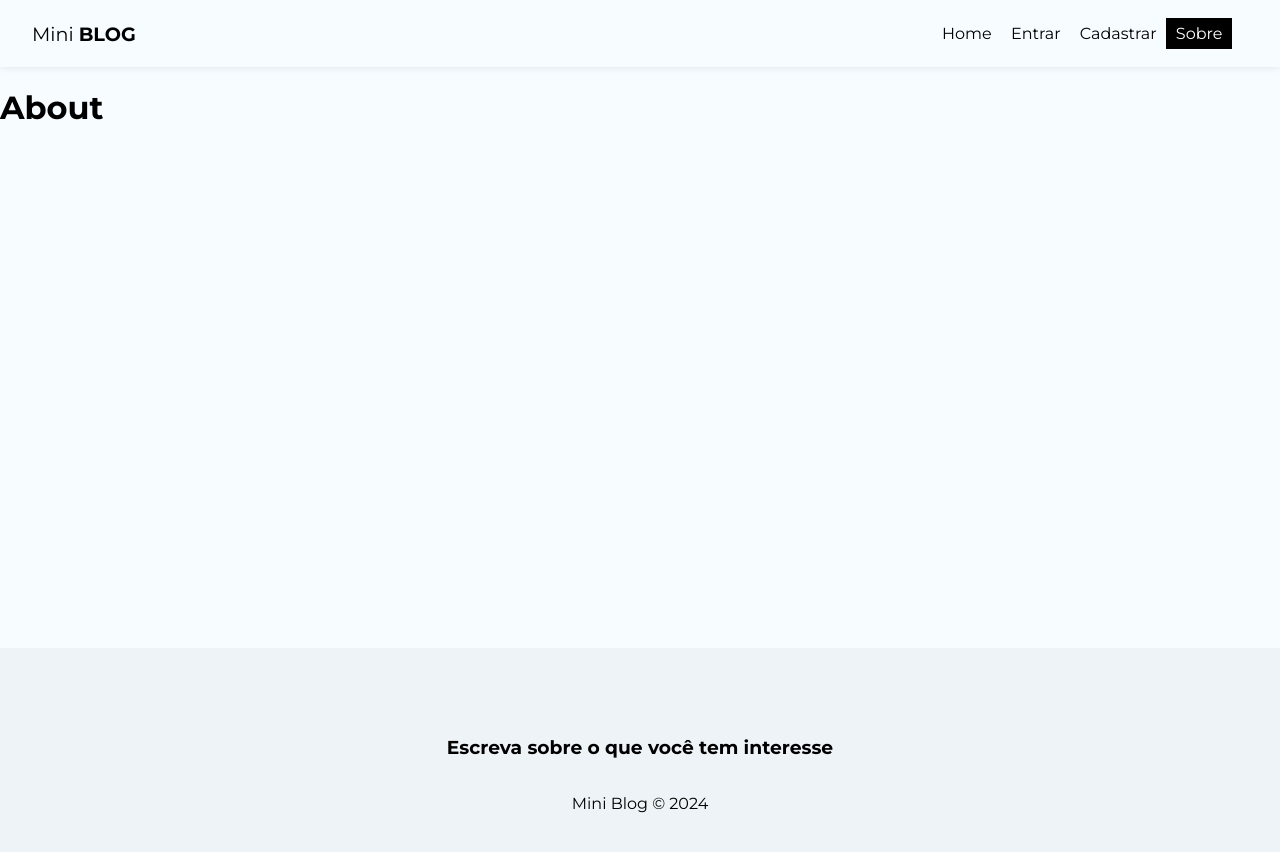
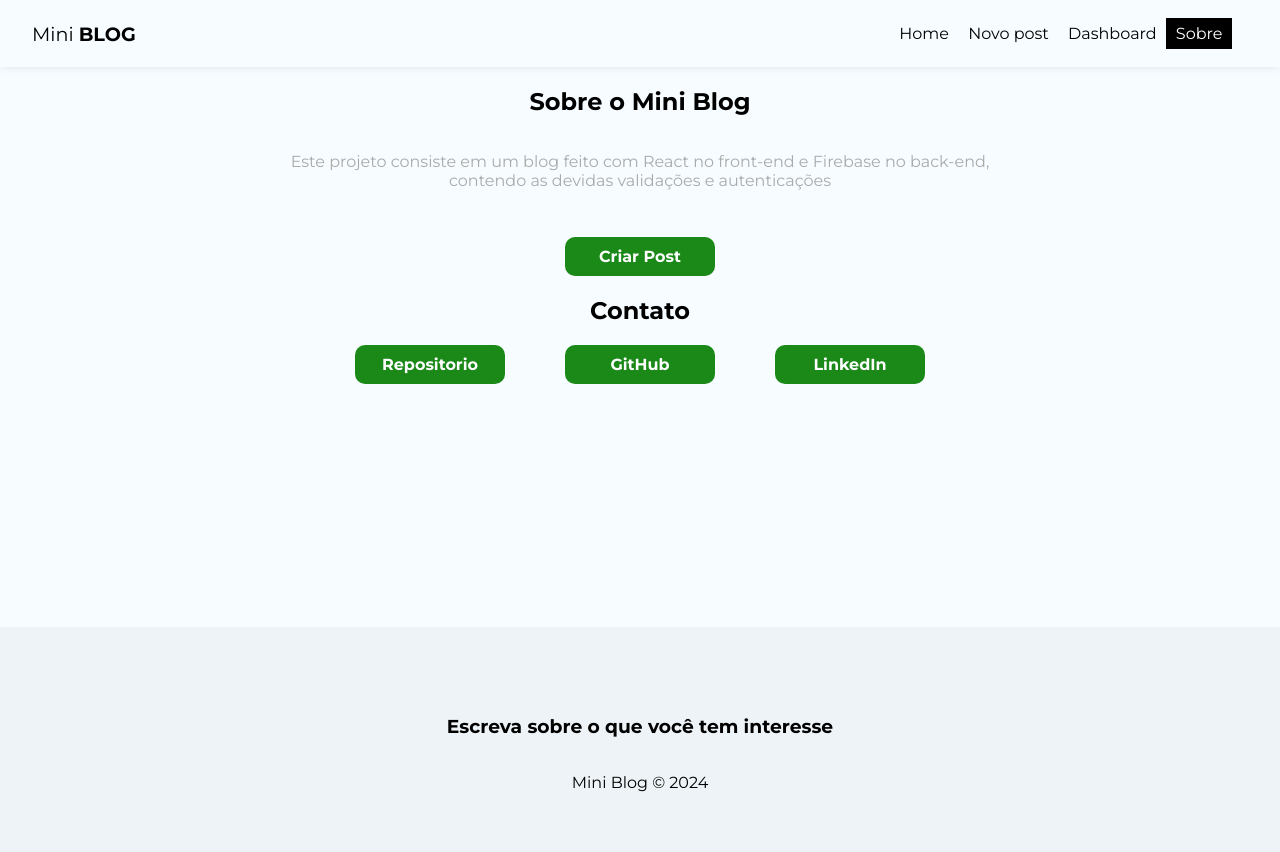
Before and after one commit to Everton3012/miniBlog, a React (Vite) app: page /about in a window 1280 px wide. Shown: the top 852 px of the page. Built offline with nearby package versions, Linux system fonts and the light colour scheme; no server answers; sample sign-in values are in the browser's storage.

Commit message:
pagina about finalizada

```diff
--- a/src/App.jsx
+++ b/src/App.jsx
@@ -17,6 +17,8 @@
 import About    from './pages/About/About';
 import Login    from './pages/Login/Login';
 import Register from './pages/Register/Register';
+import CreatePost from './pages/CreatePost/CreatePost';
+import Dashboard from './pages/Dashboard/Dashboard';
 
 
 
@@ -39,15 +41,17 @@
 
   return (
     <>
-     <AuthProvider value={user}>
+     <AuthProvider value={{user}}>
       <BrowserRouter>
         <Navbar/>
           <div className="container">
             <Routes>
               <Route path='/' element={<Home/>}/>
               <Route path='/about' element={<About/>}/>
-              <Route path='/login' element={<Login />}/>
-              <Route path='/register' element={<Register/>}/>
+              <Route path='/login' element={!user ? <Login /> : <Navigate to={"/"}/> }  />
+              <Route path='/register' element={!user ? <Register /> : <Navigate to={"/"}/> } />
+              <Route path='/posts/create' element={user ? <CreatePost /> : <Navigate to={"/login"}/> } />
+              <Route path='/dashboard' element={user ? <Dashboard /> : <Navigate to={"/lofin"}/> } />
             </Routes>
           </div>
         <Footer/>
--- a/src/components/Navbar.jsx
+++ b/src/components/Navbar.jsx
@@ -1,8 +1,15 @@
-import { NavLink } from "react-router-dom"
+import { NavLink } from "react-router-dom";
+
+import { useAutentication } from '../hooks/useAutentication';
+
+import { useAuthValue } from "../context/AuthContext";
 
 import styles from "./Navbar.module.css";
 
 const Navbar = () => {
+
+    const { user } = useAuthValue();
+
   return (
     <>
         <nav className={styles['navbar']}>
@@ -15,6 +22,8 @@
                     Home
                 </NavLink>
             </li>
+            {!user && (
+            <>
                 <li>
                     <NavLink className={({isActive}) => (isActive ? styles['active'] : "")} to={"/login"}>
                         Entrar
@@ -25,6 +34,22 @@
                     Cadastrar
                     </NavLink>
                 </li>
+            </>
+            )}
+            {user && (
+            <>
+                <li>
+                    <NavLink className={({isActive}) => (isActive ? styles['active'] : "")} to={"/posts/create"}>
+                        Novo post
+                    </NavLink>
+                </li>
+                <li>
+                    <NavLink className={({isActive}) => (isActive ? styles['active'] : "")} to={"/dasboard"}>
+                    Dashboard
+                    </NavLink>
+                </li>
+            </>
+            )}
             <li>
                 <NavLink className={({isActive}) => (isActive ? styles['active'] : "")} to={"/about"}>
                     Sobre
--- a/src/pages/About/About.jsx
+++ b/src/pages/About/About.jsx
@@ -1,10 +1,26 @@
 //CSS
 import styles from './About.module.css';
+
+import { Link } from 'react-router-dom';
 
 const About = () => {
     return (
         <>
-            <h1>About</h1>
+            <div className={styles['about']}>
+                <h2>Sobre o Mini <span>Blog</span></h2>
+                <p>Este projeto consiste em um blog feito com React no front-end e Firebase no back-end, contendo as devidas validações e autenticações</p>
+                <Link to={"/posts/create"} className="btn" >Criar Post</Link>
+
+                <h2>Contato</h2>
+
+                <div className={styles['contato']}>
+                <Link target='blank' to={"https://github.com/Everton3012/miniBlog"} className={'btn'}>Repositorio</Link>
+
+                <Link target='blank' to={"https://github.com/Everton3012"} className={'btn'}>GitHub</Link>
+
+                <Link target='blank' to={"https://www.linkedin.com/in/everton-brandao-16938922b/"} className={'btn'}>LinkedIn</Link>
+                </div>
+            </div>
         </>
     )
 }
--- a/src/pages/About/About.module.css
+++ b/src/pages/About/About.module.css
@@ -0,0 +1,30 @@
+
+.about {
+    text-align: center;
+    display: flex;
+    flex-direction: column;
+    align-items: center;
+}
+
+.about p {
+    width: 768px;
+    color: #aaa;
+    margin-bottom: 2em;
+}
+
+.about a {
+    display: block;
+    margin-top: 15px;
+    padding: 10px 15px;
+}
+
+.contato {
+    display: flex;
+    text-align: center;
+    justify-content: space-between;
+}
+
+.contato a {
+    margin: 0 30px;
+   max-width: 100%;
+}
--- /dev/null
+++ b/src/pages/CreatePost/CreatePost.jsx
@@ -0,0 +1,11 @@
+import styles from "./CreatePost.module.css";
+
+const CreatePost = () => {
+  return (
+    <>
+      <h1>CreatePost</h1>
+    </>
+  )
+}
+
+export default CreatePost
--- /dev/null
+++ b/src/pages/Dashboard/Dashboard.jsx
@@ -0,0 +1,11 @@
+import styles from "./Dashboard.module.css";
+
+const Dashboard = () => {
+  return (
+    <>
+        <h1>Dashboard</h1>
+    </>
+  )
+}
+
+export default Dashboard
```
Also changed, not shown: src/pages/CreatePost/CreatePost.module.css (added), src/pages/Dashboard/Dashboard.module.css (added). Lines whose indentation alone changed are shown as unchanged.
